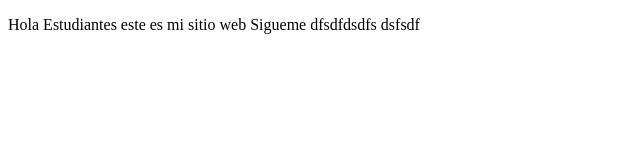
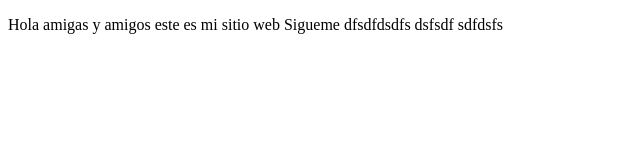
Before and after one commit to ianmz/proyectoDemoCursoPrework, a plain HTML site: page index.html in a window 1280 px wide. Shown: the whole page, without its empty margins (0-640 px from the left). Drawn offline with Linux system fonts and the light colour scheme.

```diff
--- a/index.html
+++ b/index.html
@@ -8,8 +8,8 @@
 </head>
 <body>
     <p>
-        Hola Estudiantes este es mi sitio web
-        Sigueme dfsdfdsdfs dsfsdf
+        Hola amigas y amigos este es mi sitio web
+        Sigueme dfsdfdsdfs dsfsdf sdfdsfs
     </p>
 </body>
 </html>
```
